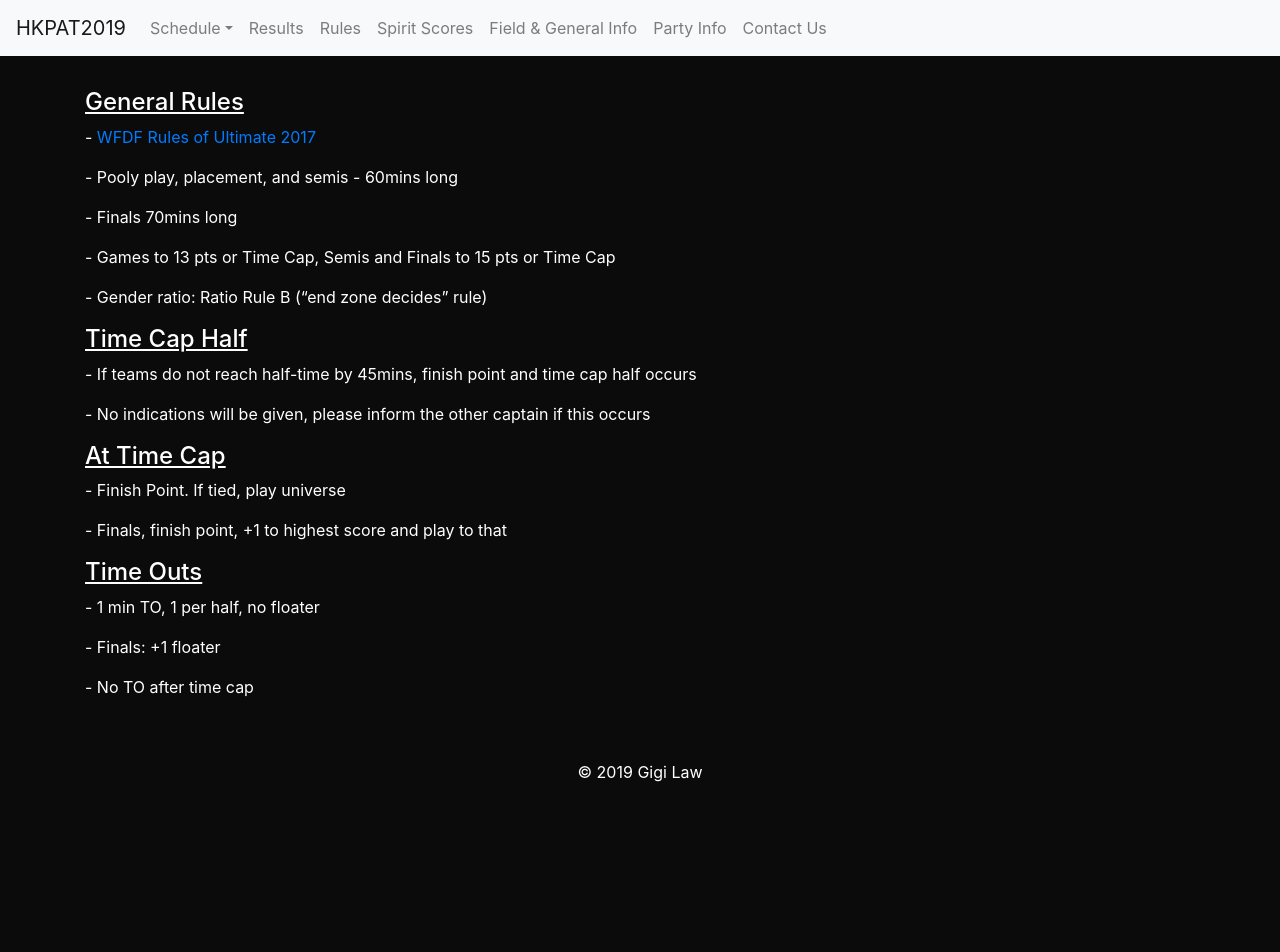
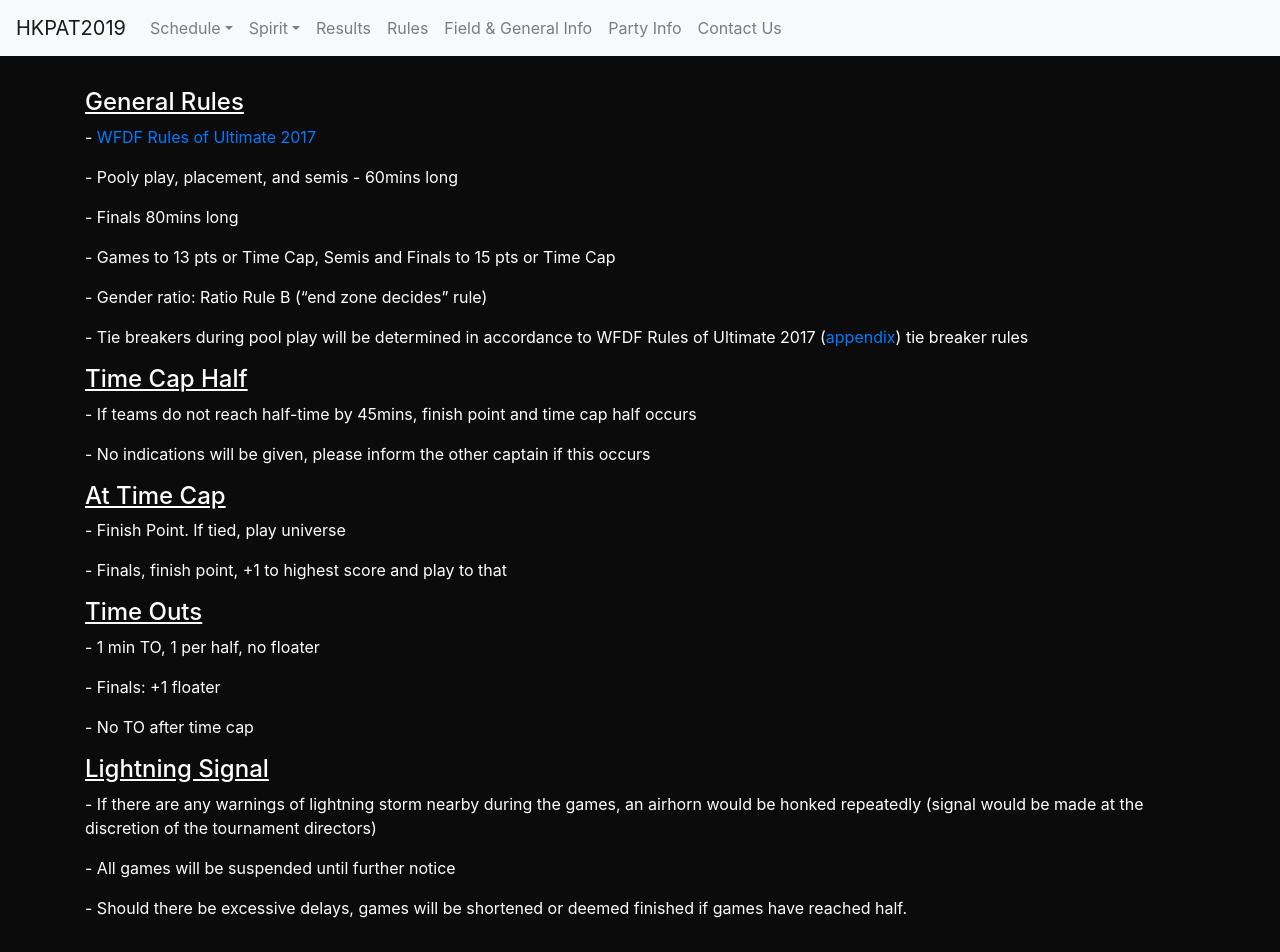
Before and after one commit to gigilaw/HKPAT_2019, a React (Create React App) app: page /rules in a window 1280 px wide. Shown: the top 952 px of the page. Before the commit the page ends 800 px from the top, so only its background shows below. Built offline with nearby package versions, Linux system fonts and the light colour scheme.

Commit message:
spirit drop down & update info

```diff
--- a/src/App.js
+++ b/src/App.js
@@ -7,11 +7,12 @@ import Home from './component/home'
 import satSchedule from './component/schedule/satSchedule'
 import sunSchedule from './component/schedule/sunSchedule'
 import Results from './component/results'
-import Spirit from './component/spiritScores'
+import Spirit from './component/spirit/spiritSubmission'
 import Field from './component/field'
 import Party from './component/party'
 import Contact from './component/contacts'
 import Rules from './component/rules'
+import SpiritScores from './component/spirit/spiritScores'
 
 function App() {
 	return (
@@ -24,7 +25,8 @@ function App() {
 					<Route exact path="/schedule/sunday" component={sunSchedule} />
 					<Route exact path="/results" component={Results} />
 					<Route exact path="/rules" component={Rules} />
-					<Route exact path="/spirit" component={Spirit} />
+					<Route exact path="/spirit/submission" component={Spirit} />
+					<Route exact path="/spirit/scores" component={SpiritScores} />
 					<Route exact path="/field" component={Field} />
 					<Route exact path="/party" component={Party} />
 					<Route exact path="/contact" component={Contact} />
--- a/src/component/field.jsx
+++ b/src/component/field.jsx
@@ -1,5 +1,6 @@
 import React, { Component } from 'react'
 import fieldlayout from '../logos/FieldLayout.jpeg'
+import ladiesMarket from '../logos/Ladies_market.png'
 
 const fields = [
 	{
@@ -43,13 +44,25 @@ class Field extends Component {
 								<h5>{info.message}</h5>
 							</div>
 						))}
+						<div>
+							<img
+								className="field img-fluid"
+								src={fieldlayout}
+								alt="Field Layout"
+							/>
+						</div>
+					</div>
+					<div className="col-lg-6">
 						<div className="divStyle">
 							<h2>Protest</h2>
-							<h6>- Avoid areas with protestors or be engaged with them</h6>
-							<h6>- DON"T take pictures of the protestors</h6>
 							<h6>
-								- Avoid going to Admiralty, Wan Chai, and Causeway Bay during
-								the weekend
+								- Avoid areas with protests and DON'T be engaged with or provoke
+								both the protestors and police
+							</h6>
+							<h6>- DON'T take pictures of the protestors and police</h6>
+							<h6>
+								- Avoid going to Admiralty, Wan Chai, and Causeway Bay, as well
+								as wander around Prince Edward
 							</h6>
 							<h6>
 								- Don't wear yellow helmets or face masks as your party dress
@@ -59,18 +72,19 @@ class Field extends Component {
 								- If Prince Edward station is suspended, there's an alternative
 								MTR station nearby, which is Shek Kip Mei MTR exit B1
 							</h6>
-						</div>
-					</div>
-					<div className="col-lg-6">
-						<div className="divStyle">
-							<h2>Field Layout</h2>
-						</div>
-						<div>
-							<img
-								className="img-fluid maxWidth"
-								src={fieldlayout}
-								alt="Field Layout"
-							/>
+							<h6>
+								- If all MTR stations are suspended, please refer to the map
+								below. It will take you to MongKok without walking into the main
+								protest area. You can locate Ladies Market on Google map and
+								walk via Sai Yee St.
+							</h6>
+							<div>
+								<img
+									className="ladiesMarket img-fluid"
+									src={ladiesMarket}
+									alt="Ladies Market"
+								/>
+							</div>
 						</div>
 					</div>
 				</div>
--- a/src/component/navbar.jsx
+++ b/src/component/navbar.jsx
@@ -4,7 +4,6 @@ import { Link } from 'react-router-dom'
 const links = [
 	{ href: '/results', name: 'Results' },
 	{ href: '/rules', name: 'Rules' },
-	{ href: '/spirit', name: 'Spirit Scores' },
 	{ href: '/field', name: 'Field & General Info' },
 	{ href: '/party', name: 'Party Info' },
 	{ href: '/contact', name: 'Contact Us' },
@@ -17,6 +16,13 @@ const dropdownLinks = [
 		href2: '/schedule/sunday',
 		name1: 'Saturday',
 		name2: 'Sunday',
+	},
+	{
+		category: 'Spirit',
+		href1: '/spirit/submission',
+		href2: '/spirit/scores',
+		name1: 'Submit Scores',
+		name2: 'View Scores',
 	},
 ]
 class NavBar extends Component {
--- a/src/component/rules.jsx
+++ b/src/component/rules.jsx
@@ -12,12 +12,20 @@ class Rules extends Component {
 							<a href="https://rules.wfdf.org/"> WFDF Rules of Ultimate 2017</a>
 						</p>
 						<p>- Pooly play, placement, and semis - 60mins long</p>
-						<p>- Finals 70mins long</p>
+						<p>- Finals 80mins long</p>
 						<p>
 							- Games to 13 pts or Time Cap, Semis and Finals to 15 pts or Time
 							Cap
 						</p>
 						<p>- Gender ratio: Ratio Rule B (“end zone decides” rule)</p>
+						<p>
+							- Tie breakers during pool play will be determined in accordance
+							to WFDF Rules of Ultimate 2017 (
+							<a href="http://www.wfdf.org/files/WFDF_Rules_of_Ultimate_2017_-_Appendix_FINAL.pdf">
+								appendix
+							</a>
+							) tie breaker rules
+						</p>
 					</div>
 				</div>
 				<div className="row leftAlign">
@@ -48,6 +56,21 @@ class Rules extends Component {
 						<p>- No TO after time cap</p>
 					</div>
 				</div>
+				<div className="row leftAlign">
+					<div className="col">
+						<h4 className="underline">Lightning Signal</h4>
+						<p>
+							- If there are any warnings of lightning storm nearby during the
+							games, an airhorn would be honked repeatedly (signal would be made
+							at the discretion of the tournament directors){' '}
+						</p>
+						<p>- All games will be suspended until further notice</p>
+						<p>
+							- Should there be excessive delays, games will be shortened or
+							deemed finished if games have reached half.{' '}
+						</p>
+					</div>
+				</div>
 			</div>
 		)
 	}
--- a/src/component/spiritScores.jsx
+++ /dev/null
@@ -1,27 +0,0 @@
-import React, { Component } from 'react'
-
-class Spirit extends Component {
-	render() {
-		return (
-			<div>
-				<div className="container title">
-					<h2>Spirit Score Submission</h2>
-					<iframe
-						width="100%"
-						height="650px"
-						float="middle"
-						frameBorder="0"
-						marginHeight="0"
-						marginWidth="0"
-						scrolling="auto"
-						src="https://docs.google.com/forms/d/e/1FAIpQLSfYKfSUwMBcS2SBcQqWlxEmFpZbdzAGQw_XWjFS03MyiZKX-g/viewform?embedded=true"
-					>
-						Loading...
-					</iframe>
-				</div>
-			</div>
-		)
-	}
-}
-
-export default Spirit
--- a/src/index.css
+++ b/src/index.css
@@ -97,6 +97,14 @@ code {
 	.Greatest {
 		width: 5rem;
 	}
+	.field {
+		width: 60%;
+		margin-bottom: 2rem;
+	}
+	.ladiesMarket {
+		width: 70%;
+		margin-top: 1rem;
+	}
 }
 
 @media screen and (min-width: 900px) {
@@ -141,6 +149,13 @@ code {
 	#lcsd {
 		width: 9.5rem;
 	}
+	.field {
+		width: 60%;
+	}
+	.ladiesMarket {
+		width: 80%;
+		margin-top: 2rem;
+	}
 }
 
 .col h5 {
```
